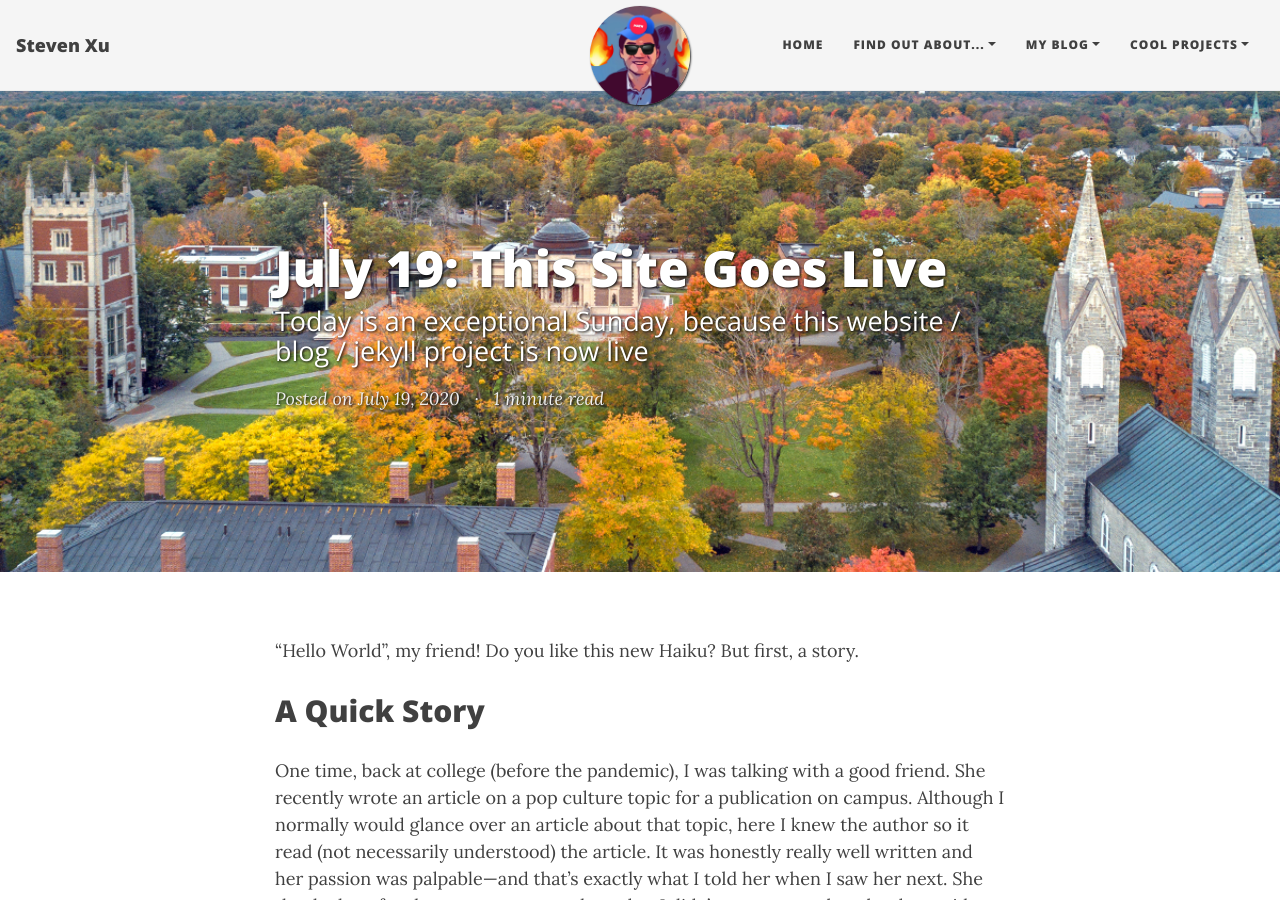
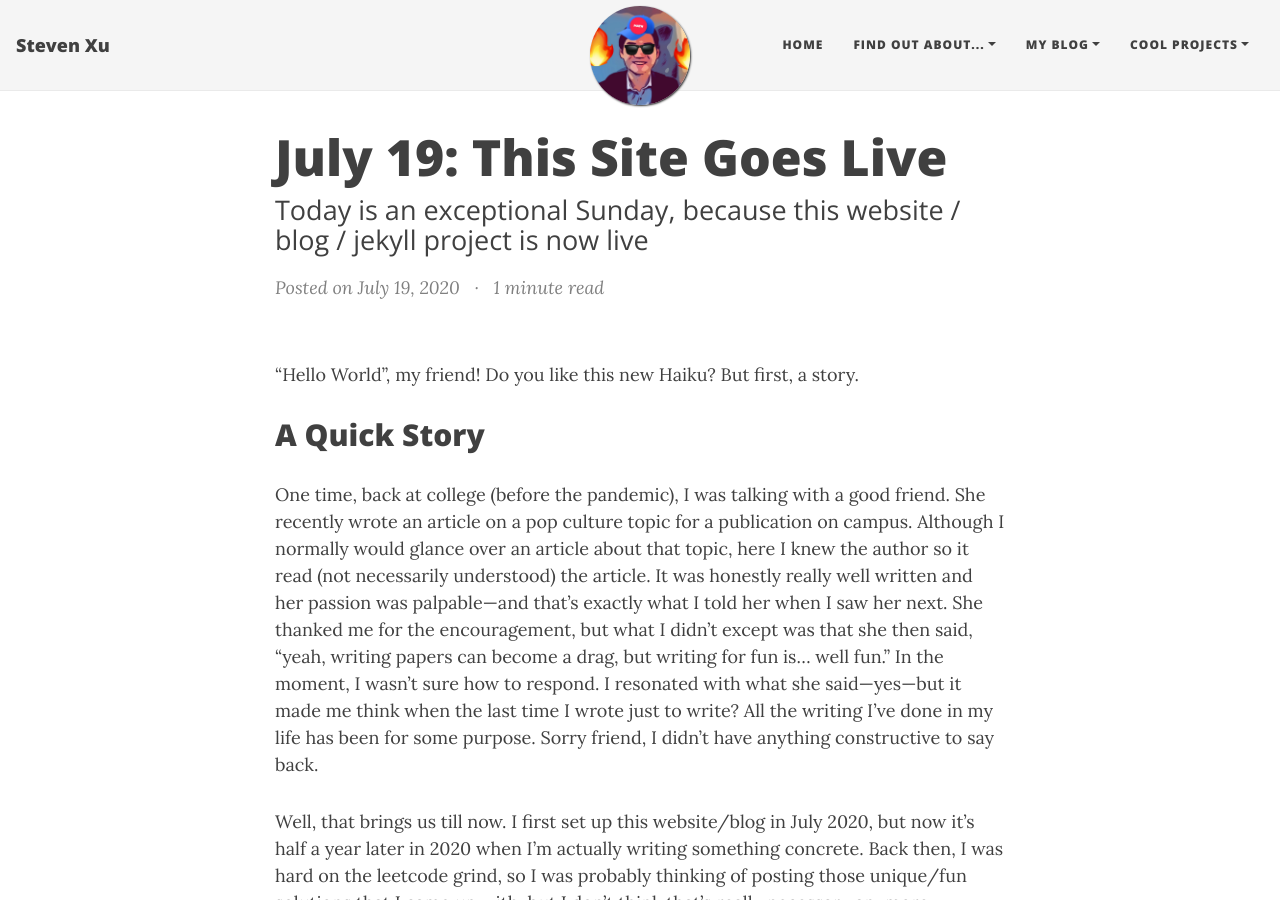
Before and after one commit to stevestar888/steven.github.io, a Jekyll site: the page built from _posts/2020-07-19-site-goes-live.md, in a window 1280 px wide and 900 px high. Built offline with Jekyll 4.4.1, drawn with Linux system fonts in a browser that asks for light colours; nearby versions of some CDN libraries; comment, search, counter and statistics services are not loaded.

Commit message:
Update 2020-07-19-site-goes-live.md

```diff
--- a/_posts/2020-07-19-site-goes-live.md
+++ b/_posts/2020-07-19-site-goes-live.md
@@ -2,7 +2,7 @@
 layout: post
 title: "July 19: This Site Goes Live"
 subtitle: Today is an exceptional Sunday, because this website / blog / jekyll project is now live
-cover-img: /imgs/2020-07-19/aerial-foliage-c.jpg
+cover-img:
 thumbnail-img:
 share-img:
 tags: [meta, happy]
```
